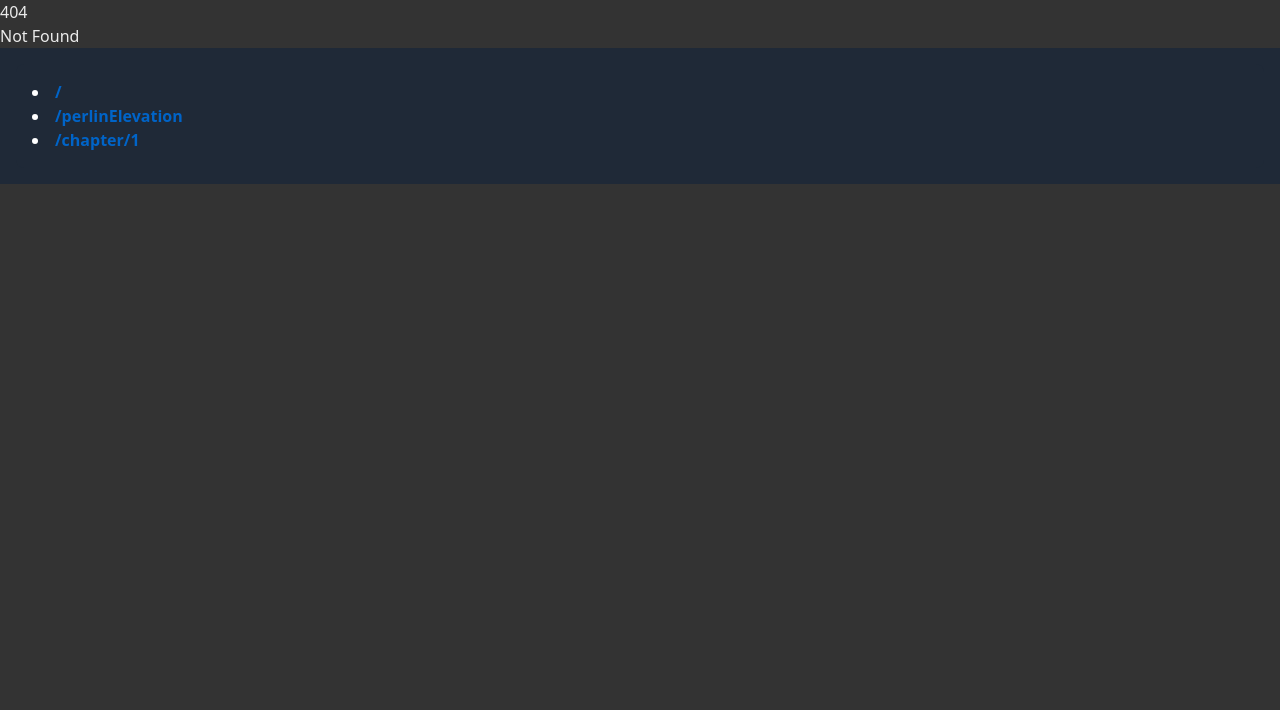
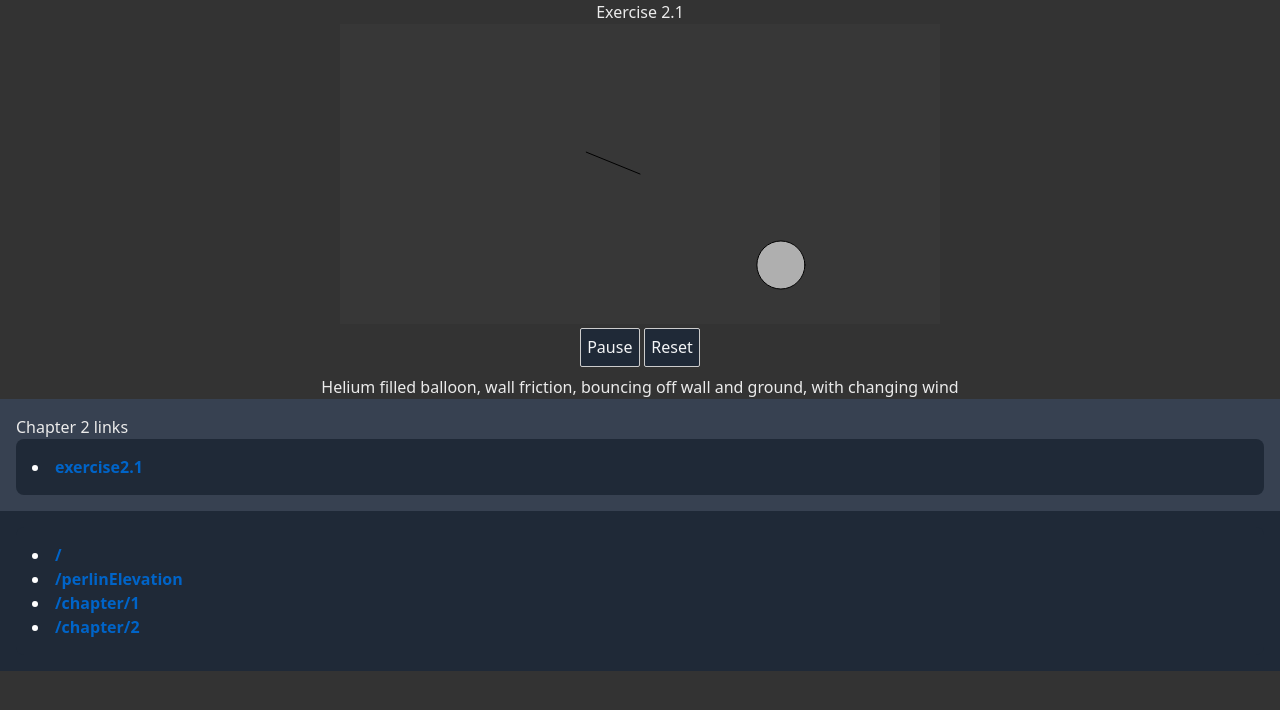
Before and after one commit to nonvenomous/nature-of-code-p5, a SvelteKit app: page /chapter/2/exercise2.1 in a window 1280 px wide. Before the commit this address had no page. Shown: the top 710 px of the page. Built offline with nearby package versions, Linux system fonts and the light colour scheme.

Commit message:
Complete exercise 2.1

```diff
--- a/src/routes/+layout.svelte
+++ b/src/routes/+layout.svelte
@@ -17,5 +17,8 @@
     <li>
       <a href="/chapter/1" class="">/chapter/1</a>
     </li>
+    <li>
+      <a href="/chapter/2" class="">/chapter/2</a>
+    </li>
   </ol>
 </footer>
--- /dev/null
+++ b/src/routes/chapter/2/+layout.svelte
@@ -0,0 +1,20 @@
+<script lang="ts">
+  const chapterLinks = ['exercise2.1'] as const;
+</script>
+
+<main class="mx-auto max-w-[none] text-center">
+  <slot></slot>
+</main>
+
+<footer class="flex-shrink-0 bg-gray-700 p-4">
+  Chapter 2 links
+  <ol
+    class="block list-inside list-disc rounded-lg bg-gray-800 p-4 text-left text-base font-bold text-white"
+  >
+    {#each chapterLinks as link}
+      <li>
+        <a href={`/chapter/2/${link}`}>{link}</a>
+      </li>
+    {/each}
+  </ol>
+</footer>
--- /dev/null
+++ b/src/routes/chapter/2/+page.svelte
@@ -0,0 +1 @@
+// chapter page placeholder
--- /dev/null
+++ b/src/routes/chapter/2/exercise2.1/+page.svelte
@@ -0,0 +1,141 @@
+<script lang="ts">
+  import Sketch from '$lib/Sketch.svelte';
+  import p5 from 'p5';
+
+  const canvasWidth = 600;
+  const canvasHeight = 300;
+  const fps = 120;
+
+  const BALLRADIUS = 24;
+  const WALLFRICTION = 0.2;
+  const MAXWINDSTRENGTH = 0.03;
+  const WINDCHANGESPEED = 0.003;
+  const HELIUMLIFT = 0.003;
+
+  class Mover {
+    position: p5.Vector;
+    velocity: p5.Vector;
+    acceleration: p5.Vector;
+    topSpeed: number;
+    wind: p5.Vector;
+    time: number;
+    btime: number;
+
+    constructor(p: p5) {
+      this.position = p.createVector(canvasWidth / 2, canvasHeight / 2);
+      this.velocity = p.createVector(0, 0);
+      this.acceleration = p.createVector(0, 0);
+      this.wind = p.createVector(0, 0);
+      this.topSpeed = 5;
+      this.time = Math.random() * 1000;
+      this.btime = Math.random() * 10000;
+    }
+
+    update(p: p5) {
+      const heliumLift = p.createVector(0, -HELIUMLIFT);
+      this.acceleration.add(heliumLift);
+
+      const randomWindY = p.noise(this.time);
+      const mappedY = p.map(randomWindY, 0, 1, -MAXWINDSTRENGTH, MAXWINDSTRENGTH);
+      const randomWindX = p.noise(this.btime);
+      const mappedX = p.map(randomWindX, 0, 1, -MAXWINDSTRENGTH, MAXWINDSTRENGTH);
+      const windVector = p.createVector(mappedX, mappedY);
+
+      if (p.mouseIsPressed) {
+        windVector.mult(0.1);
+      }
+      this.wind.x = windVector.x;
+      this.wind.y = windVector.y;
+      this.acceleration.add(windVector);
+
+      this.velocity.add(this.acceleration);
+      this.velocity.limit(this.topSpeed);
+      this.position.add(this.velocity);
+      this.acceleration.setMag(0);
+
+      this.time += WINDCHANGESPEED;
+      this.btime += WINDCHANGESPEED;
+    }
+    show(p: p5) {
+      p.stroke(0);
+      p.fill(175);
+      p.circle(this.position.x, this.position.y, BALLRADIUS * 2);
+
+      const windMult = p5.Vector.copy(this.wind).mult(5000);
+
+      p.line(
+        canvasWidth / 2 + windMult.x,
+        canvasHeight / 2 + windMult.y,
+        canvasWidth / 2,
+        canvasHeight / 2,
+      );
+      p.stroke(0);
+    }
+    checkEdges(p: p5) {
+      if (this.position.x > canvasWidth) {
+        this.position.x = 0;
+      } else if (this.position.x < 0) {
+        this.position.x = canvasWidth;
+      }
+      if (this.position.y + BALLRADIUS > canvasHeight) {
+        this.position.y = canvasHeight - BALLRADIUS;
+
+        const bounceOff = p.createVector(0, 0);
+        const positiveVelocityY = Math.abs(this.velocity.y);
+        bounceOff.add(0, -positiveVelocityY);
+        bounceOff.mult(1.5);
+        this.acceleration.add(bounceOff);
+
+        const isXPositive = this.velocity.x > 0;
+        if (isXPositive) {
+          const friction = p.createVector(-this.velocity.x * WALLFRICTION);
+          this.acceleration.add(friction);
+        } else {
+          const friction = p.createVector(-(this.velocity.x * WALLFRICTION));
+          this.acceleration.add(friction);
+        }
+      } else if (this.position.y - BALLRADIUS <= 0) {
+        this.position.y = BALLRADIUS;
+
+        const bounceOff = p.createVector(0, 0);
+        const positiveVelocityY = Math.abs(this.velocity.y);
+        bounceOff.add(0, positiveVelocityY);
+        bounceOff.mult(1.5);
+        this.acceleration.add(bounceOff);
+
+        const isXPositive = this.velocity.x > 0;
+        if (isXPositive) {
+          const friction = p.createVector(-this.velocity.x * WALLFRICTION);
+          this.acceleration.add(friction);
+        } else {
+          const friction = p.createVector(-(this.velocity.x * WALLFRICTION));
+          this.acceleration.add(friction);
+        }
+      }
+    }
+  }
+
+  let mover: Mover;
+
+  function sketch(p: p5) {
+    p.setup = () => {
+      p.createCanvas(canvasWidth, canvasHeight);
+      p.frameRate(fps);
+      mover = new Mover(p);
+    };
+
+    p.draw = () => {
+      p.background(55);
+
+      mover.checkEdges(p);
+      mover.update(p);
+      mover.show(p);
+    };
+  }
+</script>
+
+<h2>Exercise 2.1</h2>
+
+<Sketch sketchFunction={sketch} />
+
+<p>Helium filled balloon, wall friction, bouncing off wall and ground, with changing wind</p>
```
